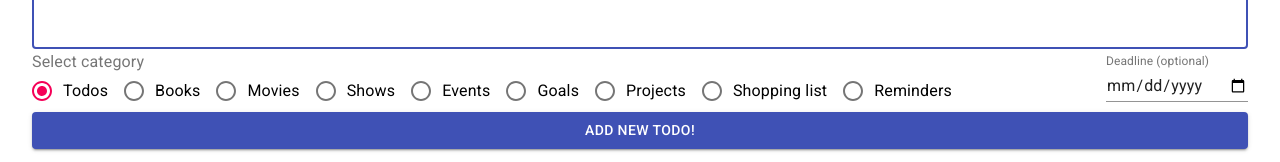
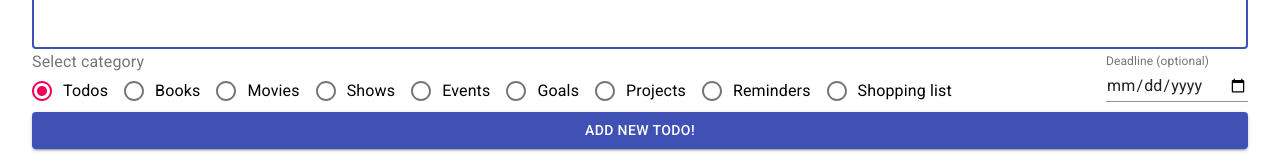
Before and after one commit to harmamiika/notes, a React (Create React App) app: page / in a window 1280 px wide. Shown: the part 265-427 px from the top of the page. Built offline with nearby package versions, Linux system fonts and the light colour scheme.

Commit message:
changed category order for visual reaseons

```diff
--- a/src/components/AddNote.js
+++ b/src/components/AddNote.js
@@ -115,14 +115,14 @@ const AddNote = () => {
                   label="Projects"
                 />
                 <FormControlLabel
+                  value="Reminders"
+                  control={<Radio />}
+                  label="Reminders"
+                />
+                <FormControlLabel
                   value="Shopping list"
                   control={<Radio />}
                   label="Shopping list"
-                />
-                <FormControlLabel
-                  value="Reminders"
-                  control={<Radio />}
-                  label="Reminders"
                 />
               </div>
             </RadioGroup>
--- a/src/components/Categories.js
+++ b/src/components/Categories.js
@@ -29,8 +29,8 @@ const Categories = () => {
       'Events',
       'Goals',
       'Projects',
+      'Reminders',
       'Shopping list',
-      'Reminders',
     ]
   );
 
```
